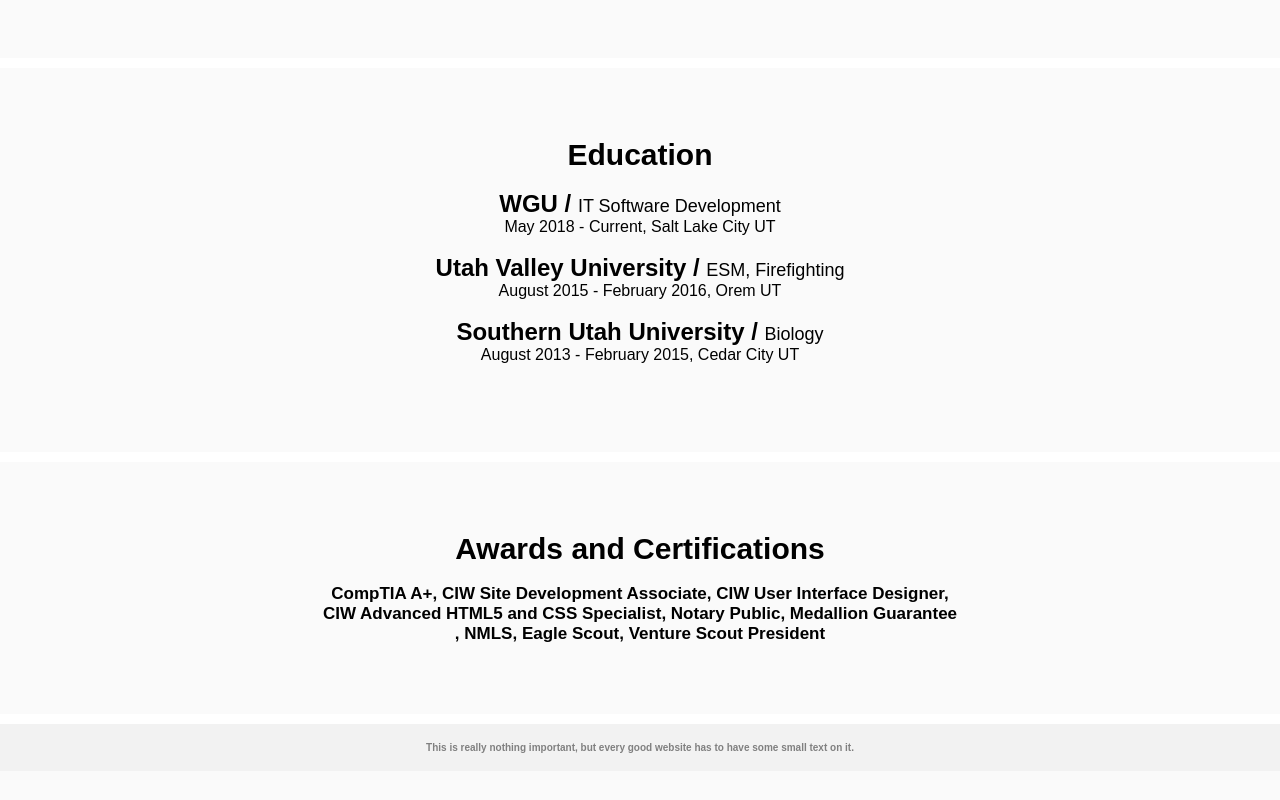
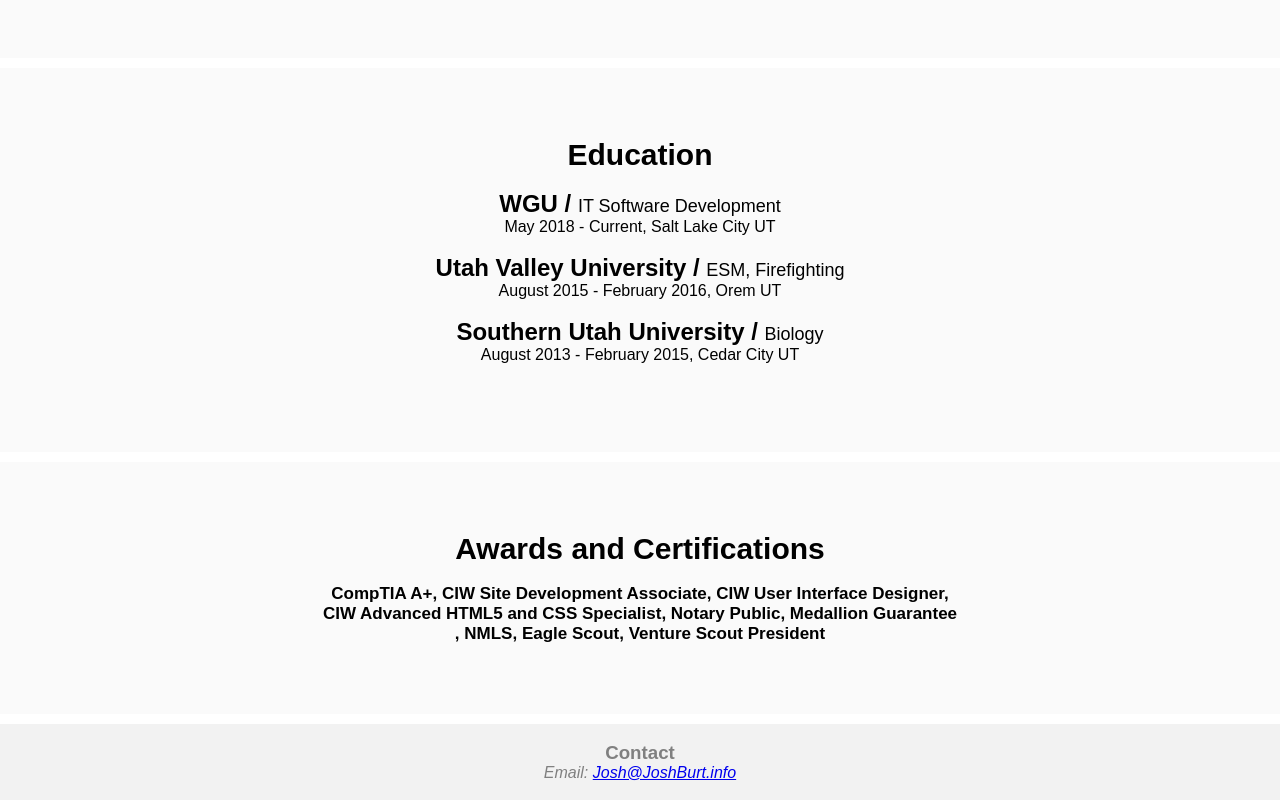
Before and after one commit to jbur4556/JoshBurt.Info, a plain HTML site: page Theme 2/home.html in a window 1280 px wide. Shown: the part 1822-2622 px from the top of the page. Before the commit the page ends 2593 px from the top, so only its background shows below. Drawn offline with Linux system fonts and the light colour scheme.

Commit message:
Added Contact And Email in Footer

```diff
--- a/Theme 2/home.html
+++ b/Theme 2/home.html
@@ -23,6 +23,7 @@
 						<li class="InlineLI" onclick="goToSection('section4')"><a class="headerlinks">Projects</a></li>
 						<li class="InlineLI" onclick="goToSection('section5')"><a class="headerlinks">Education</a></li>
 						<li class="InlineLI" onclick="goToSection('section6')"><a class="headerlinks">Awards/Certifications</a></li>
+						<li class="InlineLI" onclick="goToSection('footer')"><a class="headerlinks">Contact</a></li>
 					</ul>
 				</div>
 			</span>
@@ -118,10 +119,11 @@
 
 	</article>
 
-	<footer>
+	<footer id="footer">
 		<br>
 		<div>
-			<h4>This is really nothing important, but every good website has to have some small text on it. </h4>
+			<h3>Contact</h3>
+			<address>Email: <a href="mailto:josh@joshburt.info">Josh@JoshBurt.info</address>
 		</div>
 		<br>
 	</footer>
```
